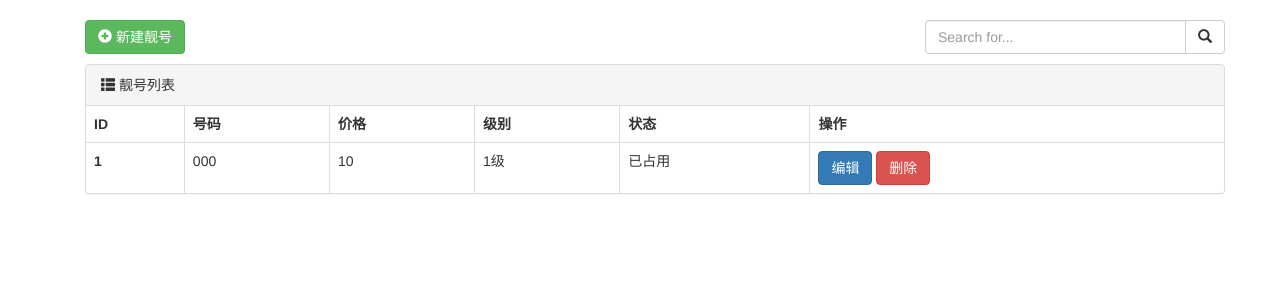
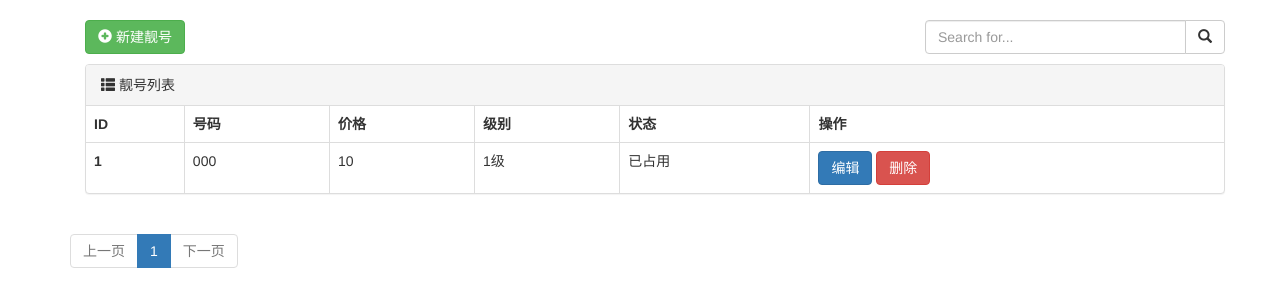
Before and after one commit to lszh02/mysite2, a Django app: page /pretty/list/ in a window 1280 px wide. Shown: the part 52-359 px from the top of the page. Run offline with Django 4.2, Linux system fonts and the light colour scheme; tables that the repository leaves empty hold one stand-in row (values such as "Sample post"); some libraries are stand-ins or nearby versions.

Commit message:
靓号分页

```diff
--- a/web2/templates/pretty_list.html
+++ b/web2/templates/pretty_list.html
@@ -11,7 +11,8 @@
                 <div style="float: right;width: 300px">
                     <form method="get">
                         <div class="input-group">
-                            <input type="text" name="q" class="form-control" placeholder="Search for..." value="{{ search_data }}">
+                            <input type="text" name="q" class="form-control" placeholder="Search for..."
+                                   value="{{ search_data }}">
                             <span class="input-group-btn">
                              <button class="btn btn-default" type="submit">
                                  <span class="glyphicon glyphicon-search" aria-hidden="true"></span>
@@ -41,7 +42,7 @@
                     </tr>
                     </thead>
                     <tbody>
-                    {% for obj in queryset %}
+                    {% for obj in c_page %}
                         <tr>
                             <th>{{ obj.id }}</th>
                             <td>{{ obj.mobile }}</td>
@@ -59,5 +60,26 @@
                 </table>
             </div>
         </div>
+        <ul class="pagination">
+            {% if c_page.has_previous %}
+                <li><a href="?page={{ c_page.previous_page_number }}">上一页</a></li>
+            {% else %}
+                <li class="disabled"><a href="#" aria-label="Previous"><span aria-hidden="true">上一页</span></a></li>
+            {% endif %}
+
+            {% for p_num in paginator.page_range %}
+                {% if p_num == c_page.number %}
+                    <li class="active"><a href="#">{{ p_num }} <span class="sr-only">(current)</span></a></li>
+                {% else %}
+                    <li><a href="?page={{ p_num }}">{{ p_num }}</a></li>
+                {% endif %}
+            {% endfor %}
+
+            {% if c_page.has_next %}
+                <li><a href="?page={{ c_page.next_page_number }}">上一页</a></li>
+            {% else %}
+                <li class="disabled"><a href="#" aria-label="Previous"><span aria-hidden="true">下一页</span></a></li>
+            {% endif %}
+        </ul>
     </div>
 {% endblock %}
--- a/web2/views.py
+++ b/web2/views.py
@@ -1,9 +1,10 @@
 from django import forms
+from django.core.paginator import Paginator
 from django.shortcuts import render, redirect
+from django.core.validators import RegexValidator
+from django.core.exceptions import ValidationError
 
 from web2 import models
-from django.core.validators import RegexValidator
-from django.core.exceptions import ValidationError
 
 
 def depart_list(request):
@@ -115,7 +116,12 @@ def pretty_list(request):
         query_dict['mobile__contains'] = search_data
 
     queryset = models.PrettyNum.objects.filter(**query_dict).order_by('-level')
-    return render(request, 'pretty_list.html', {'queryset': queryset, 'search_data':search_data})
+
+    # 分页
+    page_num = request.GET.get('page', 1)
+    paginator = Paginator(queryset, 10)
+    c_page = paginator.page(int(page_num))
+    return render(request, 'pretty_list.html', locals())
 
 
 class PrettyModelForm(forms.ModelForm):
@@ -142,15 +148,15 @@ class PrettyModelForm(forms.ModelForm):
 
     # 前端数据验证,方式二：钩子方法，clean_字段名
     def clean_mobile(self):
-        # 获取用户输入的数据
+        # 获取用户输入的所有数据：cleaned_data
         input_mobile = self.cleaned_data['mobile']
-        exists = models.PrettyNum.objects.filter(mobile=input_mobile).exists
+        exists = models.PrettyNum.objects.filter(mobile=input_mobile).exists()
         if exists:
             raise ValidationError('手机号已存在！')
-        # 验证不通过
+        # 验证不通过，前端报错
         if len(input_mobile) != 11:
             raise ValidationError('格式错误')
-        # 验证通过
+        # 验证通过,返回用户输入的数据
         return input_mobile
 
 
@@ -168,11 +174,13 @@ def pretty_add(request):
 
 
 class PrettyEditModelForm(forms.ModelForm):
+    # 前端提交数据验证,方式一：字段+正则
     mobile = forms.CharField(
         disabled=True,
         label='手机号',
         # validators=[RegexValidator(r'^1[3-9]\d{9}$', '手机号格式错误'), ],
     )
+    # mobile = forms.CharField(disabled=True, label='手机号')  # 前端显示，但不可更改
 
     class Meta:
         model = models.PrettyNum
```
